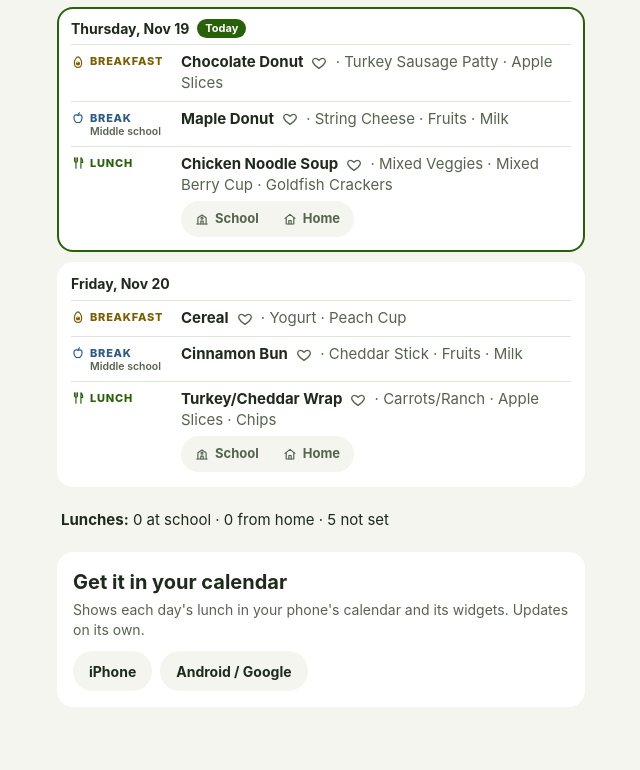
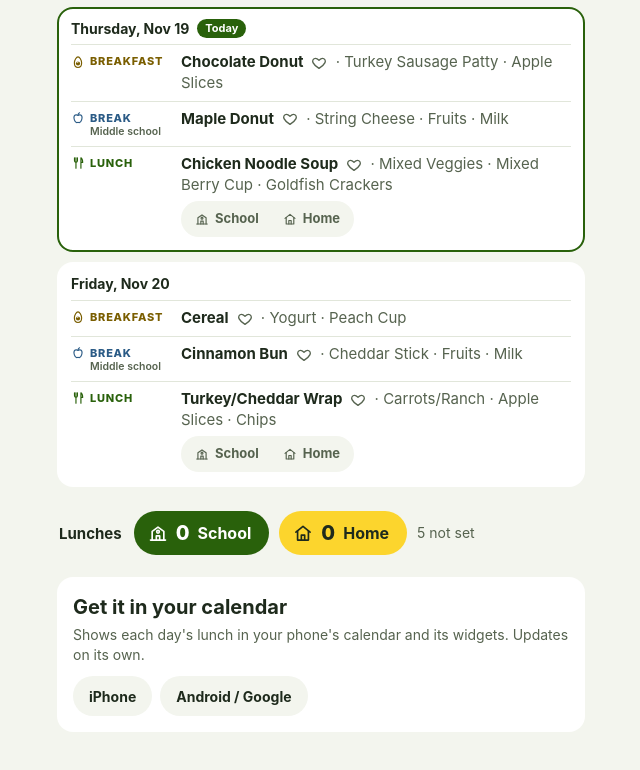
Before and after one commit to hellgatelunch/hellgatelunch.github.io, a website: page web/index.html in a window 1280 px wide. Shown: the part 1447-2217 px from the top of the page, without its empty margins (319-959 px from the left). Before the commit the page ends 2194 px from the top, so only its background shows below. Drawn offline with Linux system fonts and the light colour scheme.

Commit message:
Week tally as two color-coded counts: School (green) and Home (gold)
Co-Authored-By: Claude Opus 5.5 <noreply@anthropic.com>

```diff
--- a/web/app.js
+++ b/web/app.js
@@ -339,9 +339,15 @@
       n[planFor(d) || "none"]++;
     }
     if (!days) return "";
-    var parts = [n.school + " at school", n.home + " from home"];
-    if (n.none) parts.push(n.none + " not set");
-    return '<p class="tally"><strong>Lunches:</strong> ' + parts.join(" · ") + "</p>";
+    var pill = function (cls, icon, count, word) {
+      return '<span class="tally-pill ' + cls + '">' + svg(icon) + '<span class="tally-n">' + count + "</span>" + word + "</span>";
+    };
+    return '<div class="tally" role="group" aria-label="Lunches this week: ' + n.school + " at school, " + n.home + " from home"
+      + (n.none ? ", " + n.none + " not set" : "") + '">'
+      + '<span class="tally-label" aria-hidden="true">Lunches</span>'
+      + pill("school", SCHOOL, n.school, "School") + pill("home", HOME, n.home, "Home")
+      + (n.none ? '<span class="tally-none" aria-hidden="true">' + n.none + " not set</span>" : "")
+      + "</div>";
   }
 
   function renderToggles() {
--- a/web/style.css
+++ b/web/style.css
@@ -23,6 +23,10 @@
   --lunch: #29610B;
   --lunch-bar: #29610B;
   --lunch-tint: #E2EFD8;
+  --school-fill: #29610B;   /* week tally: School (Hawks green) */
+  --school-on: #FFFFFF;
+  --home-fill: #FCD52D;     /* week tally: Home (Hawks gold) */
+  --home-on: #1E2A1C;
   color-scheme: light;
 }
 @media (prefers-color-scheme: dark) {
@@ -46,6 +50,10 @@
     --lunch: #8DCB62;
     --lunch-bar: #8DCB62;
     --lunch-tint: #22341A;
+    --school-fill: #8DCB62;
+    --school-on: #17200F;
+    --home-fill: #F2CC3D;
+    --home-on: #17200F;
     color-scheme: dark;
   }
 }
@@ -269,9 +277,19 @@ h2 { font-size: 20px; }
 .plan-sm .plan-btn { min-height: 30px; padding: 0 11px; font-size: 13px; }
 .plan-sm .plan-btn .icon { font-size: 14px; }
 
-/* Week tally */
-.tally { margin: 12px 4px 0; font-size: 15px; color: var(--ink); }
-.tally strong { font-weight: 700; }
+/* Week tally: two bold color-coded counts */
+.tally { display: flex; flex-wrap: wrap; align-items: center; gap: 10px; margin: 14px 2px 0; }
+.tally-label { font-size: 15px; font-weight: 700; color: var(--ink); margin-right: 2px; }
+.tally-pill {
+  display: inline-flex; align-items: center; gap: 8px;
+  min-height: 44px; padding: 0 18px 0 14px; border-radius: 999px;
+  font-size: 16px; font-weight: 700;
+}
+.tally-pill .icon { font-size: 20px; }
+.tally-n { font-size: 20px; font-weight: 800; }
+.tally-pill.school { background: var(--school-fill); color: var(--school-on); }
+.tally-pill.home { background: var(--home-fill); color: var(--home-on); }
+.tally-none { font-size: 14px; color: var(--muted); }
 
 /* First-time hint */
 .hint {
--- a/web/sw.js
+++ b/web/sw.js
@@ -1,6 +1,6 @@
 // Service worker: lets the app open offline (showing the last menu it saw) and lets
 // Android offer "Install app". Bump VERSION when the app's own files change shape.
-var VERSION = "v27";
+var VERSION = "v28";
 var SHELL = "hellgate-shell-" + VERSION;
 var DATA = "hellgate-data";
 var SHELL_FILES = ["./", "index.html", "style.css", "app.js", "manifest.webmanifest",
```
Also changed, not shown: README.md.
